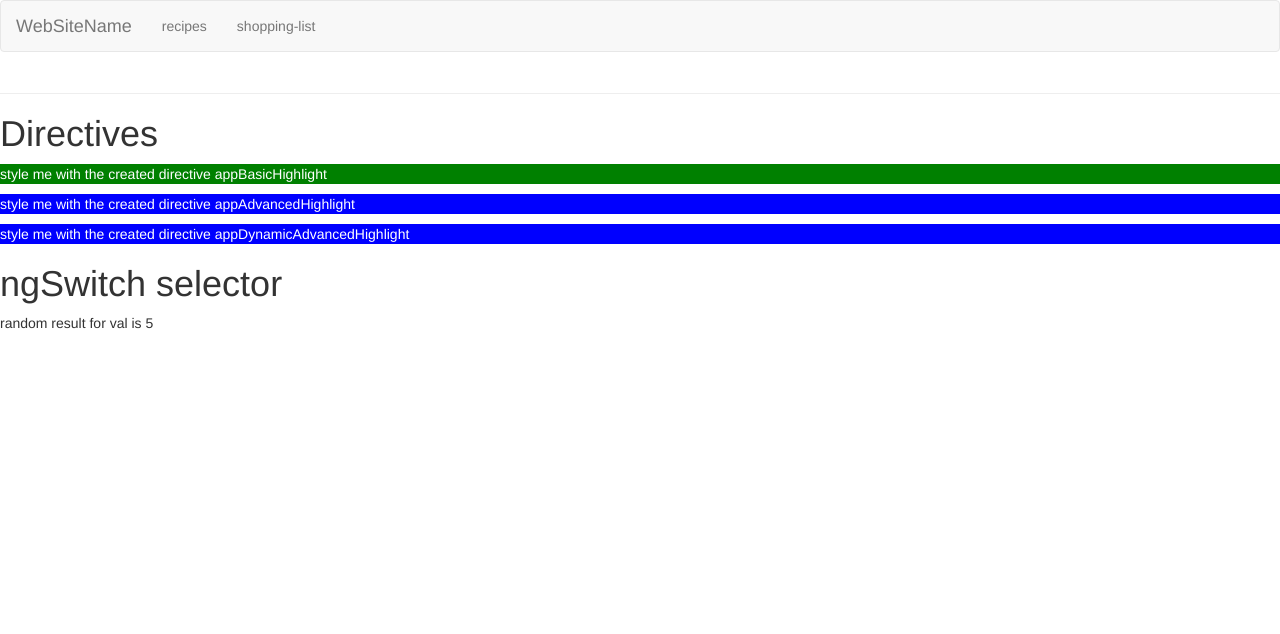
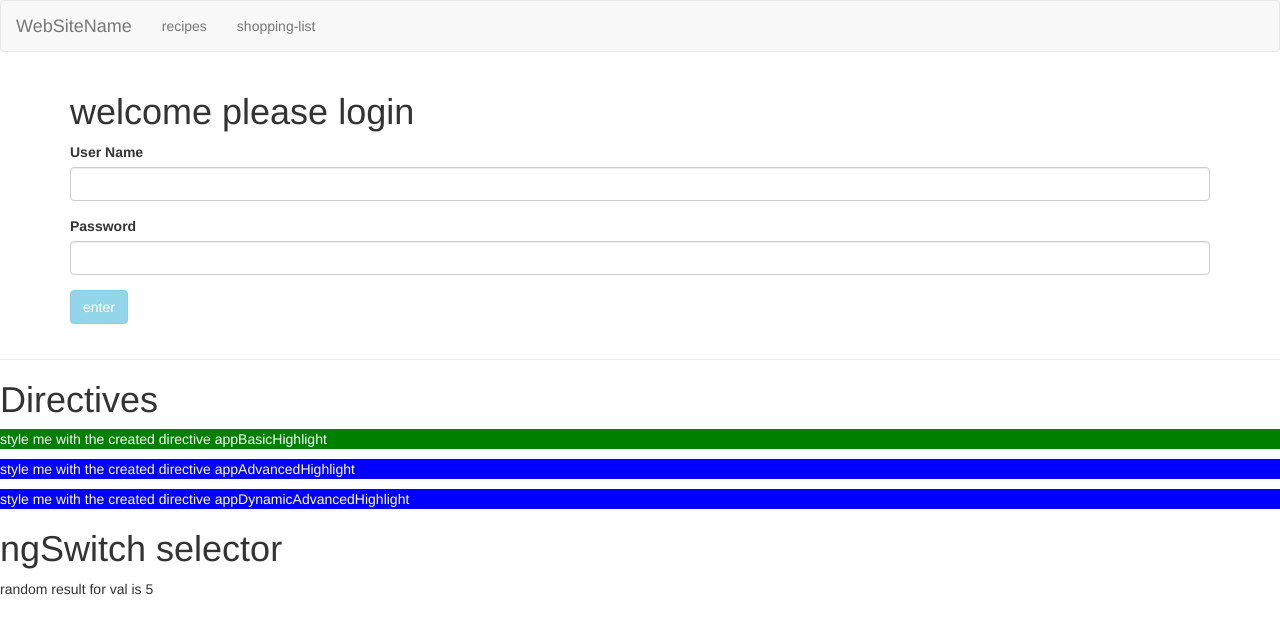
Before and after one commit to bmcsites/angular6, an Angular app in the folder shopping-cart-test/: page /login in a window 1280 px wide. Before the commit this address led to /. Shown: the top 634 px of the page. Built offline with nearby package versions, Linux system fonts and the light colour scheme.

Commit message:
dealing with forms

```diff
--- a/shopping-cart-test/src/app/home/home.component.css
+++ b/shopping-cart-test/src/app/home/home.component.css
@@ -1,7 +1,7 @@
 .disable {
   cursor: not-allowed;
   pointer-events: none;
-  color: ##5d5d5d;
+  color: #5d5d5d;
   background-color: #c1c1c1;
   border: none;
 
--- /dev/null
+++ b/shopping-cart-test/src/app/user-login/user-login.component.css
@@ -0,0 +1,3 @@
+input.ng-invalid.ng-touched {
+  border:1px solid red;
+}
--- /dev/null
+++ b/shopping-cart-test/src/app/user-login/user-login.component.html
@@ -0,0 +1,37 @@
+<h1>welcome please login</h1>
+<!--connect the form to ngForm-->
+<form (ngSubmit)="onSubmit(loginForm)" #loginForm="ngForm">
+  <div id="user-data">
+    <div class="form-group">
+      <label for="username">User Name</label>
+      <input
+          name="user"
+          id="username"
+          type="text"
+          class="form-control"
+          minlength="4"
+          #user
+          ngModel
+          required
+      >
+      <span class="help-block" *ngIf="!user.valid &&  user.touched"></span>
+    </div>
+    <div class="form-group">
+      <label for="password">Password</label>
+      <input
+          name="pass"
+          id="password"
+          type="password"
+          class="form-control"
+          minlength="8"
+          #pass
+          ngModel
+          required>
+      <span class="help-block" *ngIf="!pass.valid &&  pass.touched"></span>
+    </div>
+    <div class="form-group">
+      <!--disable the button if the form object that auto created by angular is valid-->
+      <button  [disabled]="!loginForm.valid" class="btn btn-info" type="submit">enter</button>
+    </div>
+  </div>
+</form>
--- /dev/null
+++ b/shopping-cart-test/src/app/user-login/user-login.component.ts
@@ -0,0 +1,20 @@
+import { Component, OnInit } from '@angular/core';
+import {NgForm} from '@angular/forms';
+@Component({
+  selector: 'app-user-login',
+  templateUrl: './user-login.component.html',
+  styleUrls: ['./user-login.component.css']
+})
+export class UserLoginComponent implements OnInit {
+
+  constructor() { }
+
+  ngOnInit() {
+  }
+
+  onSubmit(form: NgForm) {
+    console.log(form);
+    console.log(form.value);
+  }
+
+}
```
Also changed, not shown: shopping-cart-test/src/app/app.module.ts (+12 -6 lines).
